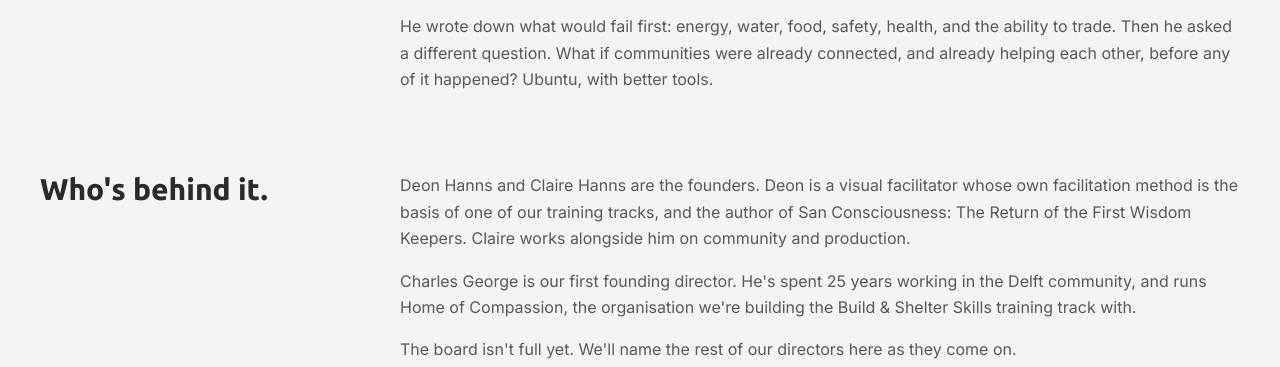
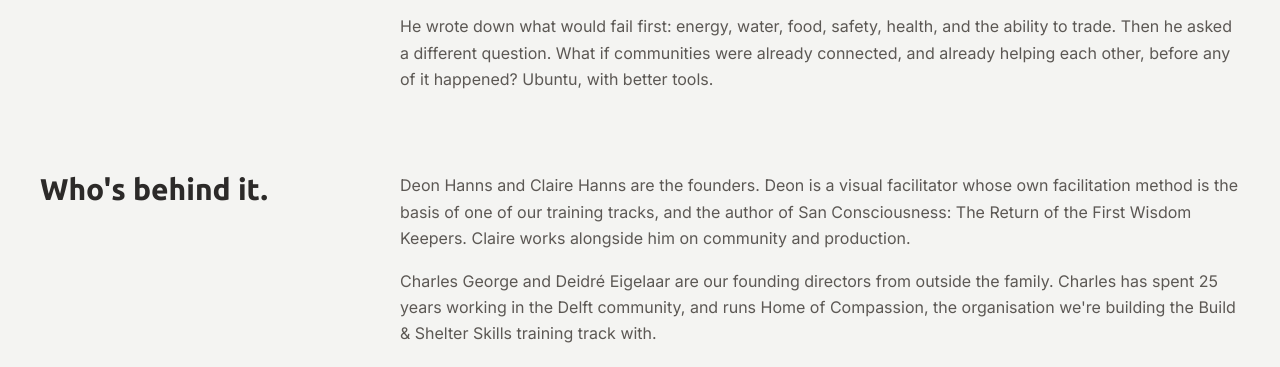
Before and after one commit to deonhanns/resilientsa-site, a plain HTML site: page about.html in a window 1280 px wide. Shown: the part 575-942 px from the top of the page. Drawn offline with Linux system fonts and the light colour scheme.

Commit message:
site: name Deidré Eigelaar and Germinate alongside Charles George
Both directors have consented to being named (Captain, 19 Nov 2026).

Co-Authored-By: Claude Sonnet 5.5 <noreply@anthropic.com>
Claude-Session: https://claude.ai/code/session_01WNcYZW4YQC3oJveBPmeaHT

```diff
--- a/about.html
+++ b/about.html
@@ -63,7 +63,7 @@
 <section class="block">
   <div class="block-inner split">
     <div class="col-title"><h2>Who's behind it.</h2></div>
-    <div class="col-body"><p>Deon Hanns and Claire Hanns are the founders. Deon is a visual facilitator whose own facilitation method is the basis of one of our training tracks, and the author of San Consciousness: The Return of the First Wisdom Keepers. Claire works alongside him on community and production.</p><p>Charles George is our first founding director. He's spent 25 years working in the Delft community, and runs Home of Compassion, the organisation we're building the Build &amp; Shelter Skills training track with.</p><p>The board isn't full yet. We'll name the rest of our directors here as they come on.</p></div>
+    <div class="col-body"><p>Deon Hanns and Claire Hanns are the founders. Deon is a visual facilitator whose own facilitation method is the basis of one of our training tracks, and the author of San Consciousness: The Return of the First Wisdom Keepers. Claire works alongside him on community and production.</p><p>Charles George and Deidré Eigelaar are our founding directors from outside the family. Charles has spent 25 years working in the Delft community, and runs Home of Compassion, the organisation we're building the Build &amp; Shelter Skills training track with.</p><p>Deidré runs Germinate, a knowledge brokerage and community animation practice that has worked in Piketberg since 2021.</p><p>We'll name further directors here as they join.</p></div>
   </div>
 </section>
 <section class="block raised">
```
Also changed, not shown: funders.html (+1 -1 lines).
